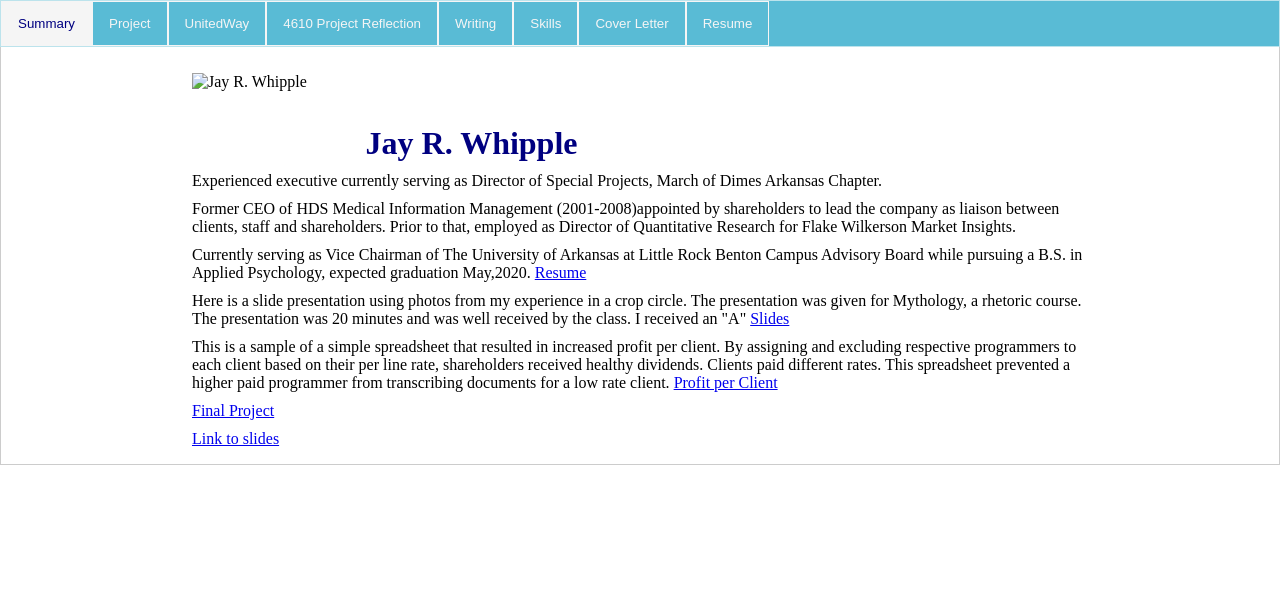
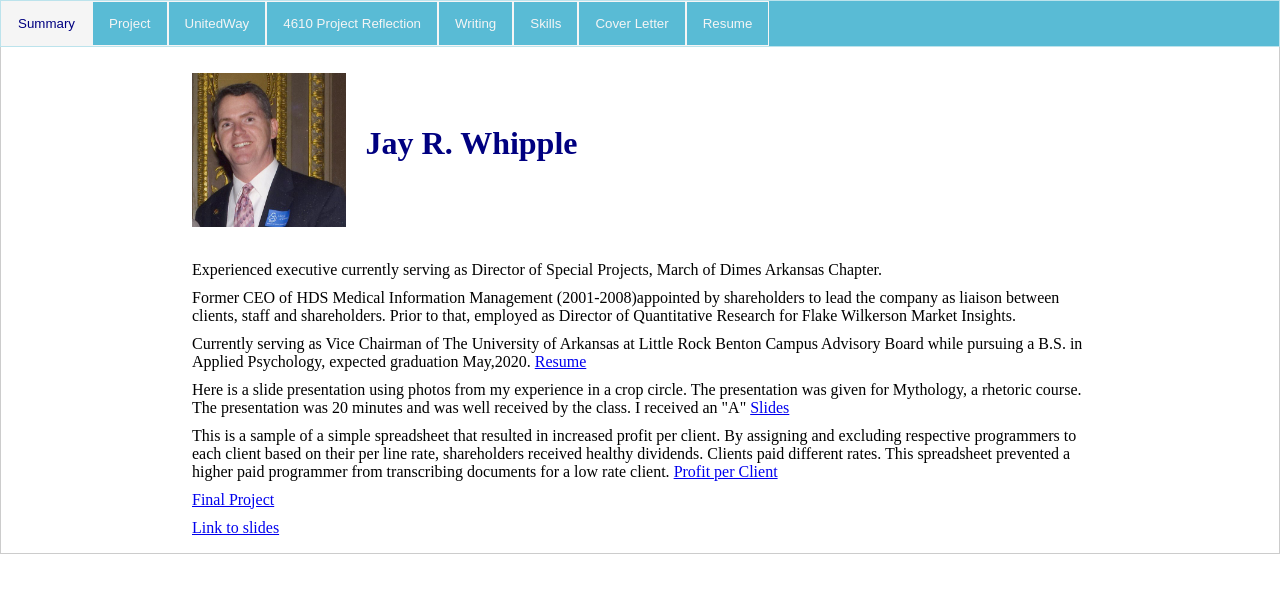
Before and after one commit to jrwhipple/portfolio, a plain HTML site: page index.html in a window 1280 px wide. Drawn offline with Linux system fonts and the light colour scheme; the site is published under a folder, as on GitHub Pages, so addresses that start at the root find nothing.

Commit message:
Update index.html

```diff
--- a/index.html
+++ b/index.html
@@ -27,7 +27,7 @@
 <div id="Summary" class="tabcontent">
   <div class="img-h1">
     <div class="img-cont">
-  <img alt="Jay R. Whipple" src="/assets/img/jay-img.jpg">
+  <img alt="Jay R. Whipple" src="assets/img/jay-img.jpg">
   </div>
  <h1>Jay R. Whipple</h1>
   </div>
```
